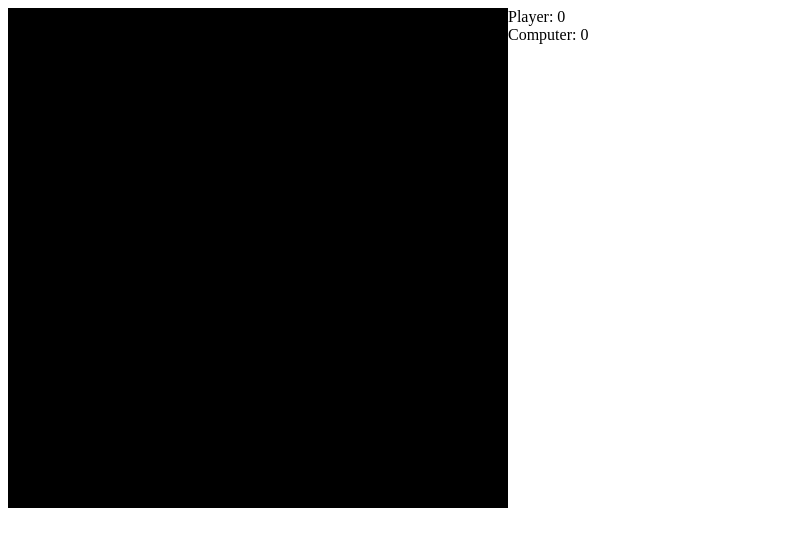
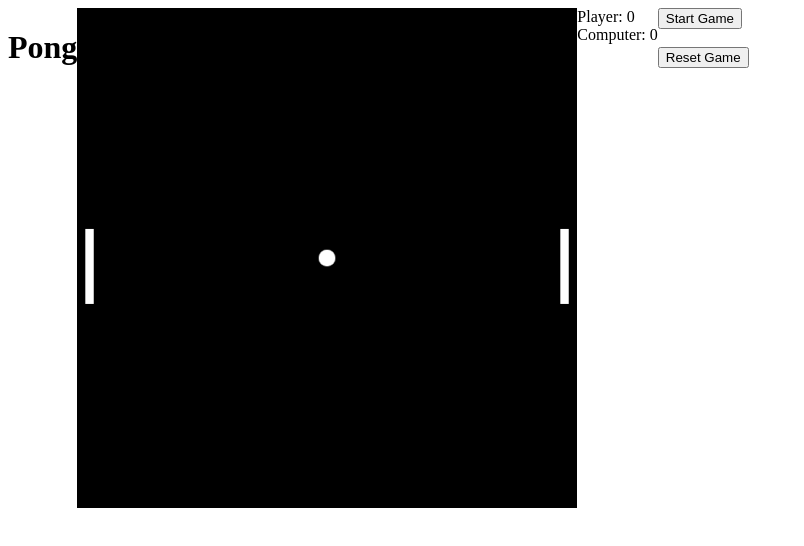
Before and after one commit to imanidev/pong_game, a plain HTML site: page index.html in a window 1280 px wide. Shown: the whole page, without its empty margins (0-804 px from the left). Drawn offline with Linux system fonts and the light colour scheme.

Commit message:
created container div for start and reset buttons

```diff
--- a/index.html
+++ b/index.html
@@ -9,12 +9,19 @@
         <link rel="stylesheet" href="style.css">
 
     </head>
-
-    <canvas id='board'></canvas>
-    <div class='container'>
+    <h1>Pong</h1>
+    <canvas id='board'>
+        <div class='dashed-line'></div>
+    </canvas>
+    <div class='score-container'>
         <div id='player-score'> Player: 0</div>
         <div id='computer-score'>Computer: 0</div>
     </div>
+    <div class='button-container'>
+        <button id='startbtn'>Start Game</button><br><br>
+        <button id='resetbtn'>Reset Game</button>
+    </div>
+
 
     <body>
         <script src="script.js"></script>
```
